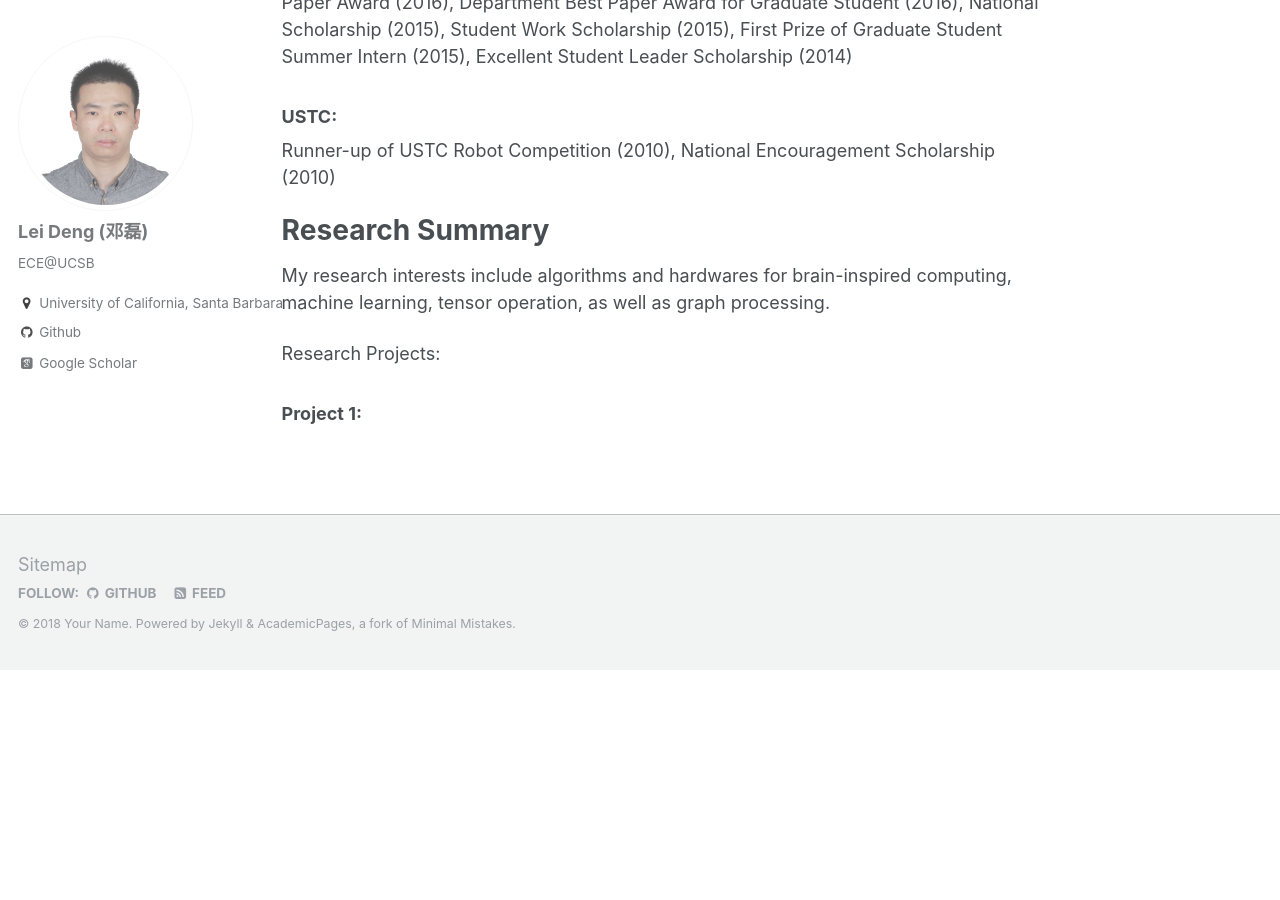
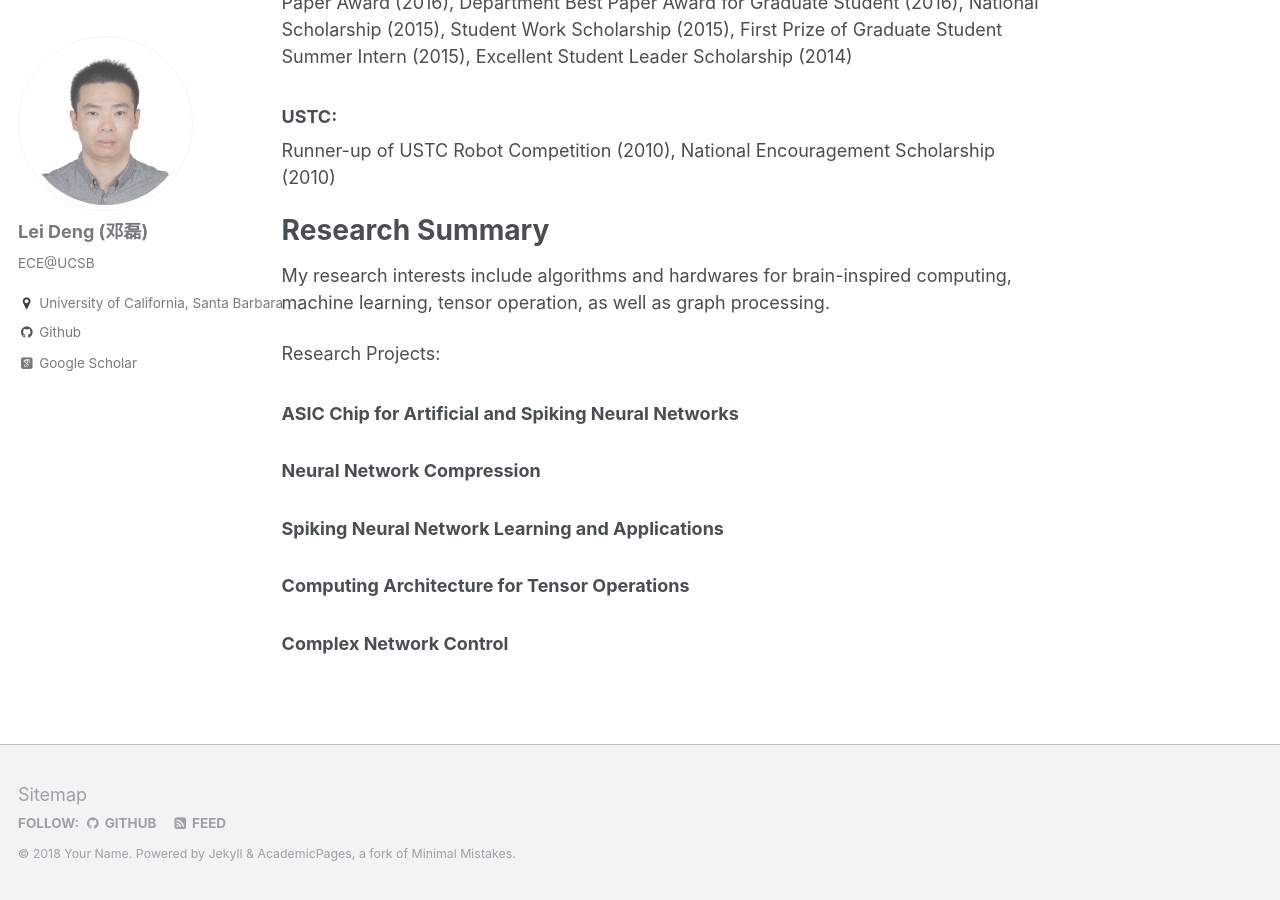
Before and after one commit to dllfei/dllfei.github.io, a Jekyll site: the page built from _pages/about.md, in a window 1280 px wide and 900 px high, scrolled down 890 px. Built offline with Jekyll 4.4.1, drawn with Linux system fonts in a browser that asks for light colours; some web fonts are replaced; before the commit the page ends 1560 px from its top, so only the background shows below that.

Commit message:
Update about.md

```diff
--- a/_pages/about.md
+++ b/_pages/about.md
@@ -32,4 +32,12 @@ My research interests include algorithms and hardwares for brain-inspired comput
 
 Research Projects:
 
-### Project 1:
+### ASIC Chip for Artificial and Spiking Neural Networks
+
+### Neural Network Compression
+
+### Spiking Neural Network Learning and Applications
+
+### Computing Architecture for Tensor Operations
+
+### Complex Network Control
```
